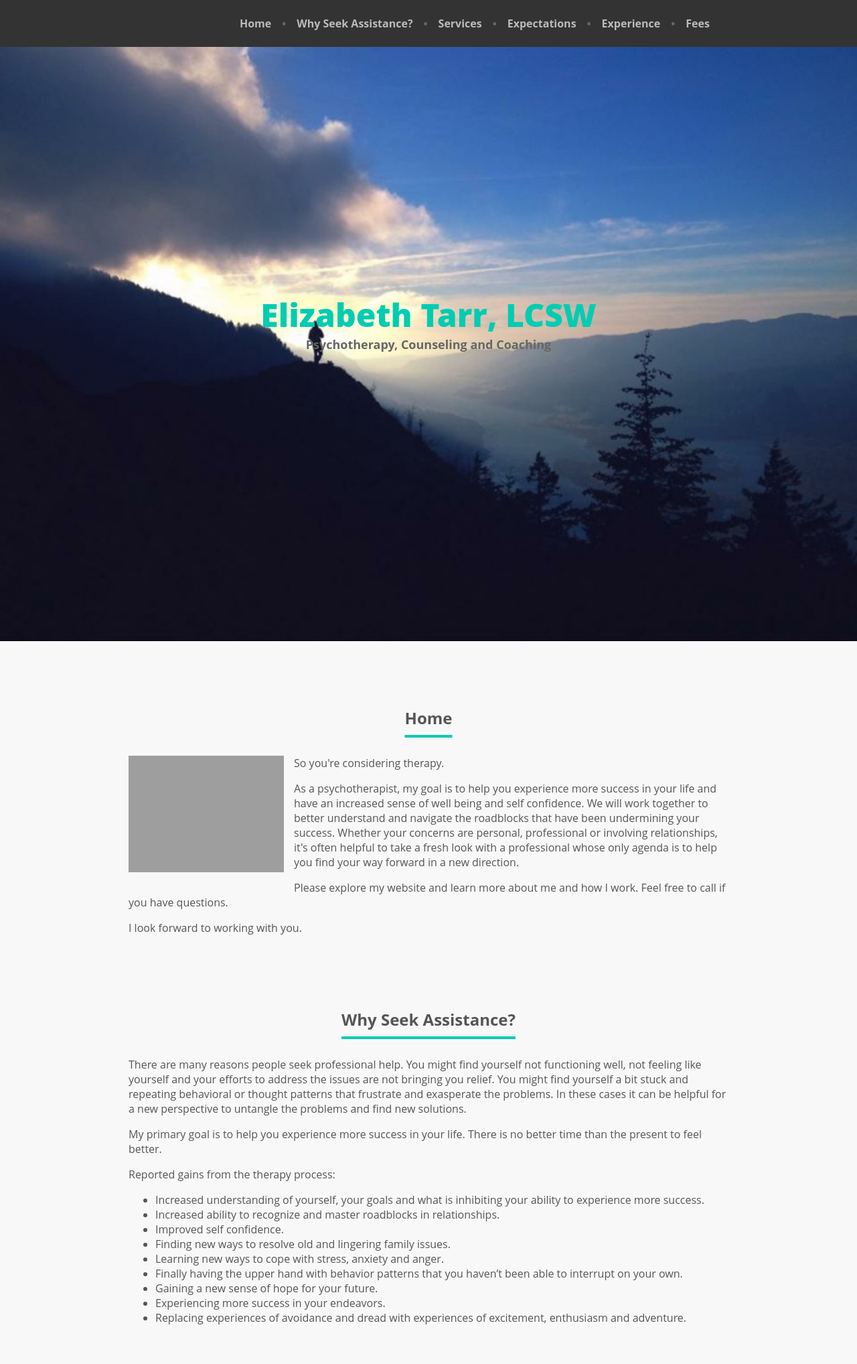
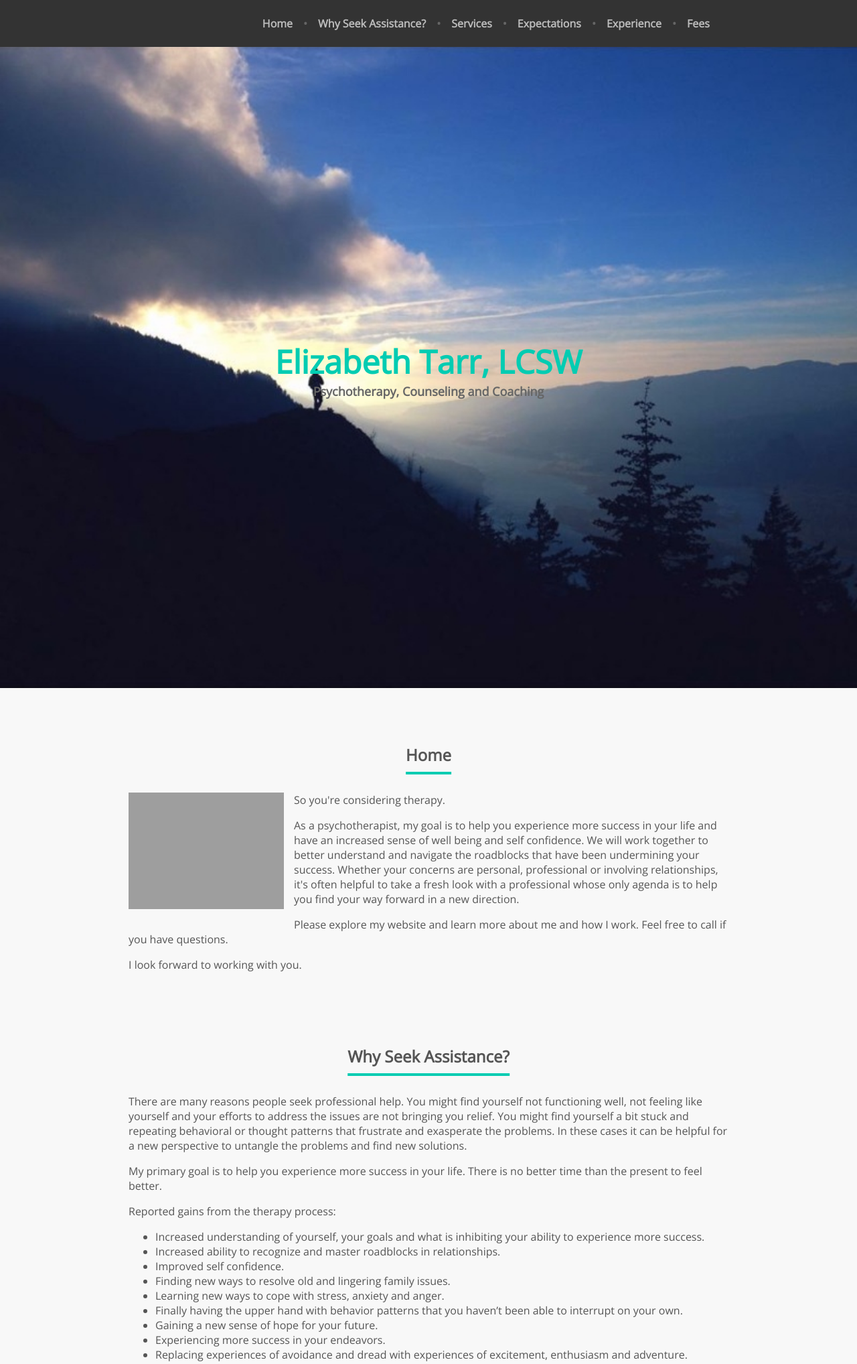
Before and after one commit to mdiller/etarr-web, a PHP site: page / in a window 1280 px wide. Shown: the top 2036 px of the page at 67% size. Run offline with PHP 8.4, Linux system fonts and the light colour scheme; grey boxes are pictures that could not be loaded.

Commit message:
added font and fixed a few styling things

```diff
--- a/base.css
+++ b/base.css
@@ -14,12 +14,16 @@
 }
 
 html, body {
-	font-family: open sans, Arial, Helvetica, sans-serif;
+	font-family: Open Sans, Source Sans Pro, Lato, Roboto, Arial, Helvetica, sans-serif;
 	background-color: var(--background-color);
 	color: var(--text-color);
 	height: 100%;
 	width: 100%;
 	margin: 0px;
+}
+
+#page {
+	padding-top: var(--header-size);
 }
 
 .navbar {
@@ -121,12 +125,13 @@ html, body {
 h2 {
 	position: absolute;
 	display: inline-block;
-	top: 65px;
+	top: 85px;
 	left: 50%;
 	transform: translate(-50%, 0);
 	line-height: 50px;
 	border-bottom: 4px solid var(--highlight-color);
 	white-space: nowrap;
+	margin: 0;
 }
 
 .section {
@@ -138,9 +143,19 @@ h2 {
 	position: relative;
 	max-width: var(--content-size);
 	margin: auto;
+	padding-top: 60px;
+}
+
+#content > div:first-child {
+	padding-top: 75px;
+}
+
+#content > div:first-child h2 {
+	top: 10px;
 }
 
 #faceimg {
+	float: left;
 	width: 232px;
 	margin-right: 15px;
 	margin-bottom: 15px;
@@ -187,4 +202,9 @@ h2 {
 		max-width: none;
 		width: 100%;
 	}
+	#faceimg {
+		float: none;
+		margin: auto;
+		display: block;
+	}
 }
--- a/index.php
+++ b/index.php
@@ -2,6 +2,7 @@
 include "templates/header.php";
 
 ?>
+<div id="page">
 <div id="title">
 	<img src="<?php echo "images/hiker.jpg"; ?>">
 	<div>
@@ -29,3 +30,4 @@ foreach($page_infos as $page) {
 include "templates/footer.php";
 ?>
 </div>
+</div>
--- a/pages/home.php
+++ b/pages/home.php
@@ -1,6 +1,8 @@
 
 <p>
-	<img id="faceimg" align="left" src="images/face.jpg" />
+	<img id="faceimg" src="images/face.jpg" />
+</p>
+<p>
 So you're considering therapy.
 </p>
 <p>
--- a/templates/header.php
+++ b/templates/header.php
@@ -17,6 +17,8 @@ function yearsSince($then) {
 
 <head>
 	<title>Elizabeth Tarr</title>
+
+	<link href="https://fonts.googleapis.com/css?family=Open+Sans|Lato|Roboto|Source+Sans+Pro" rel="stylesheet">
 </head>
 
 
```
